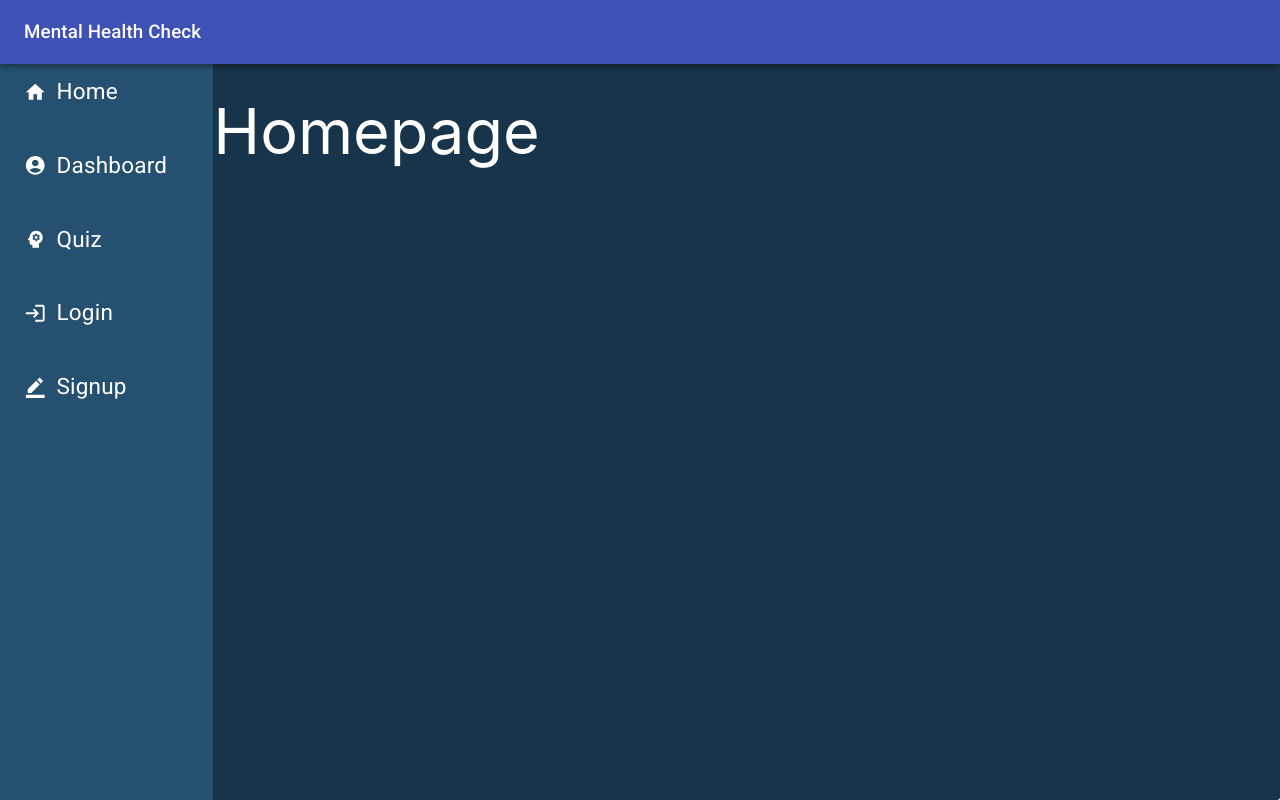
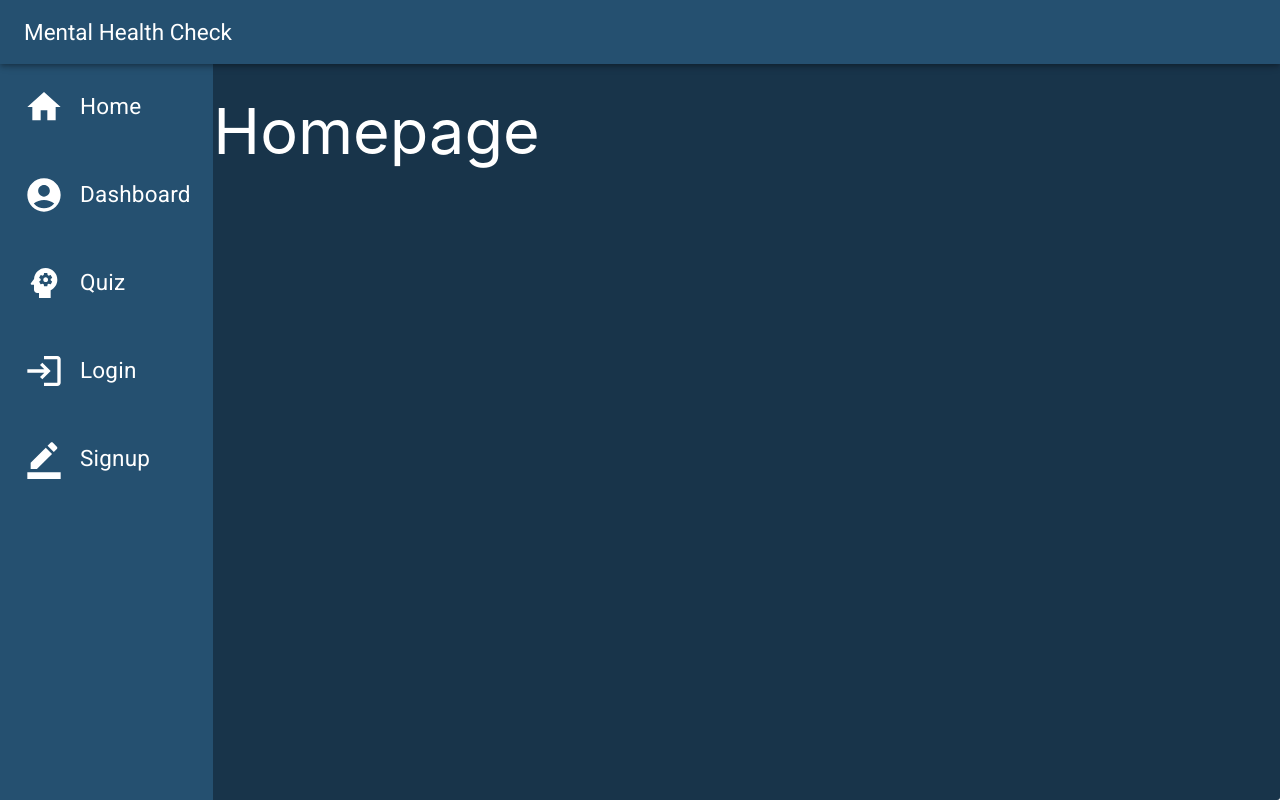
Before and after one commit to nitrotap/mental-health-check, a React (Create React App) app in the folder client/: page / in a window 1280 px wide. Built offline with nearby package versions, Linux system fonts and the light colour scheme.

Commit message:
leftbar styles added

```diff
--- a/client/src/App.js
+++ b/client/src/App.js
@@ -1,5 +1,5 @@
 import React from 'react';
-import { BrowserRouter as Router, Route, Routes, Link } from 'react-router-dom';
+import { BrowserRouter as Router, Route, Routes } from 'react-router-dom';
 import {
   ApolloClient,
   InMemoryCache,
@@ -10,7 +10,7 @@ import { setContext } from '@apollo/client/link/context';
 
 //mui
 import { makeStyles } from '@material-ui/core/styles';
-import { Container, Grid, Paper, Typography } from '@material-ui/core';
+import { Grid } from '@material-ui/core';
 
 //routes
 //import AudioRecorder from './components/AudioRecorder';
@@ -21,7 +21,6 @@ import Dashboard from './pages/Dashboard';
 import Homepage from './pages/Homepage'
 import Navbar from './components/Elements/Navbar';
 import Leftbar from './components/Elements/Leftbar';
-import Footer from './components/Elements/Footer';
 
 const httpLink = createHttpLink({
   uri: '/graphql',
@@ -80,11 +79,11 @@ function App() {
                 <Route path="dashboard" element={<Dashboard />} />
                 <Route path="login" element={<Login />} />
                 <Route path="signup" element={<Signup />} />
+                <Route path="quiz" element={<Quiz />} />
               </Routes>
             </Grid>
           </Grid>
           </div>
-          <Footer />
       </Router>
     </ApolloProvider>
   );
--- a/client/src/components/Elements/Leftbar.js
+++ b/client/src/components/Elements/Leftbar.js
@@ -14,13 +14,18 @@ const useStyles = makeStyles((theme) => ({
         width: '100%',
         display: 'flex',
         flexDirection: 'column',
+        paddingTop:theme.spacing(4),
+        [theme.breakpoints.down('sm')]: {
+            alignItems: 'center'
+        }
     },
     item: {
         display: 'flex',
         alignItems: 'center',
-        fontSize: '1.5rem',
-        width: '100%',
-        padding: '10px 0',
+        marginBottom: theme.spacing(6),
+        [theme.breakpoints.down('sm')]: {
+            marginBottom:theme.spacing(4),
+        },
         '&:hover': {
             backgroundColor: '#f5f5f5',
             cursor: 'pointer',
@@ -28,9 +33,25 @@ const useStyles = makeStyles((theme) => ({
         },
     },
     icon: {
-        marginRight: '10px',
-        fontSize: '2rem',
-    }
+        fontSize: '35px !important',
+        marginRight: theme.spacing(2),
+        [theme.breakpoints.up('md')]: {
+            fontSize: '40px !important',
+        },
+        [theme.breakpoints.down('sm')]: {
+            marginRight: 0,
+        },
+    },
+
+    text: {
+        fontSize: '1.5rem',
+        [theme.breakpoints.down('md')]: {
+            fontSize: '1rem',
+        },
+        [theme.breakpoints.down('sm')]: {
+            display: 'none',
+        },
+    },
 }));
 
 function Leftbar() {
@@ -39,31 +60,31 @@ function Leftbar() {
         <Container className={classes.container}>
             <div className={classes.item}>
                 <Home className={classes.icon}/>
-                <Typography className={classes.item}>
+                <Typography className={classes.text}>
                     Home
                 </Typography>
             </div>
             <div className={classes.item}>
                 <AccountCircleIcon className={classes.icon}/>
-                <Typography className={classes.item}>
+                <Typography className={classes.text}>
                     Dashboard
                 </Typography>
             </div>
             <div className={classes.item}>
                 <PsychologyIcon className={classes.icon}/>
-                <Typography className={classes.item}>
+                <Typography className={classes.text}>
                     Quiz
                 </Typography>
             </div>
             <div className={classes.item}>
                 <LoginIcon className={classes.icon}/>
-                <Typography className={classes.item}>
+                <Typography className={classes.text}>
                     Login
                 </Typography>
             </div>
             <div className={classes.item}>
                 <BorderColorIcon className={classes.icon}/>
-                <Typography className={classes.item}>
+                <Typography className={classes.text}>
                     Signup
                 </Typography>
             </div>
--- a/client/src/components/Elements/Navbar.js
+++ b/client/src/components/Elements/Navbar.js
@@ -30,7 +30,7 @@ const Navbar = () => {
     return (
         <AppBar>
             <Toolbar>
-                <Typography variant="h6" className={classes.logoLg}>
+                <Typography variant="h5" className={classes.logoLg}>
                     Mental Health Check
                 </Typography>
                 <Typography variant="h6" className={classes.logoSm}>
--- a/client/src/index.js
+++ b/client/src/index.js
@@ -2,11 +2,15 @@ import React from 'react';
 import ReactDOM from 'react-dom/client';
 import App from './App';
 import reportWebVitals from './reportWebVitals';
+import {theme} from './theme';
+import {ThemeProvider} from '@material-ui/styles';
 
 const root = ReactDOM.createRoot(document.getElementById('root'));
 root.render(
   <React.StrictMode>
-    <App />
+    <ThemeProvider theme={theme}>
+      <App />
+    </ThemeProvider>
   </React.StrictMode>
 );
 
--- /dev/null
+++ b/client/src/theme.js
@@ -0,0 +1,13 @@
+import {createTheme} from '@material-ui/core';
+
+export const theme = createTheme({
+    palette: {
+        primary: {
+            main: '#255070'
+        }
+    },
+    icon: {
+        fontSize: '25px'
+    }
+
+})
```
Also changed, not shown: client/src/components/Elements/Footer.js (deleted, +0 -18 lines).
